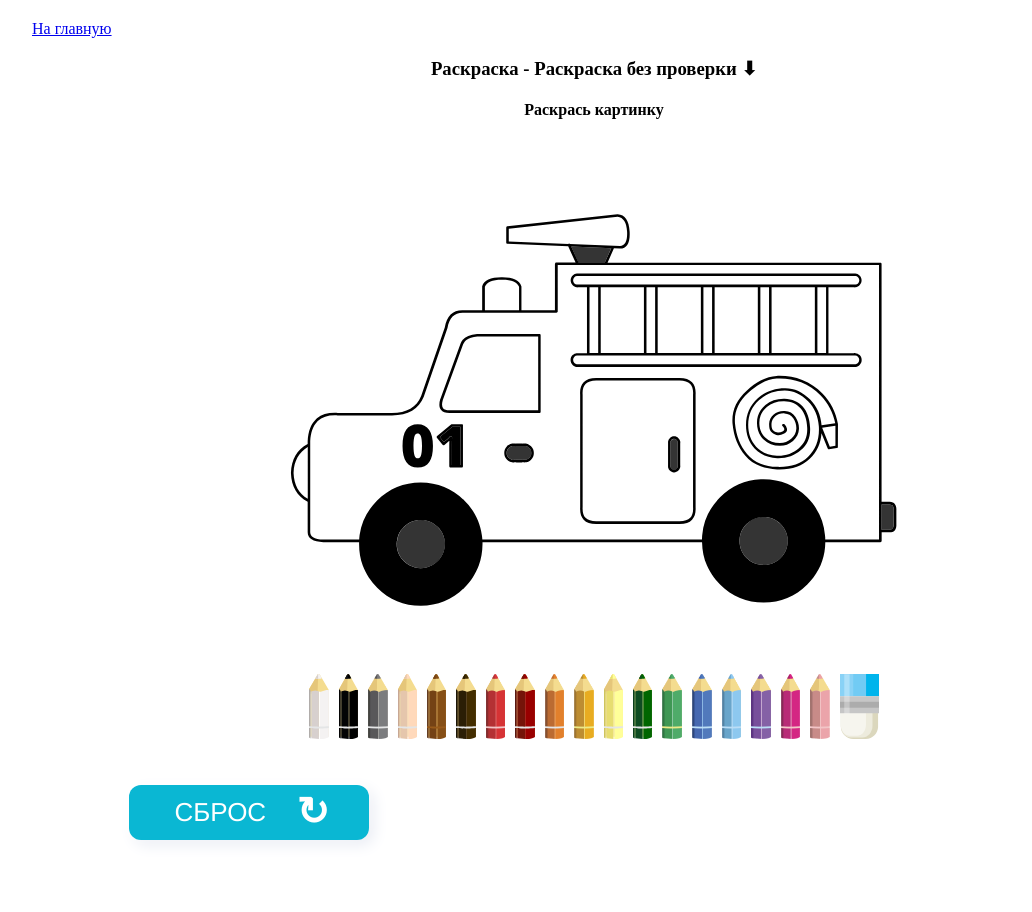
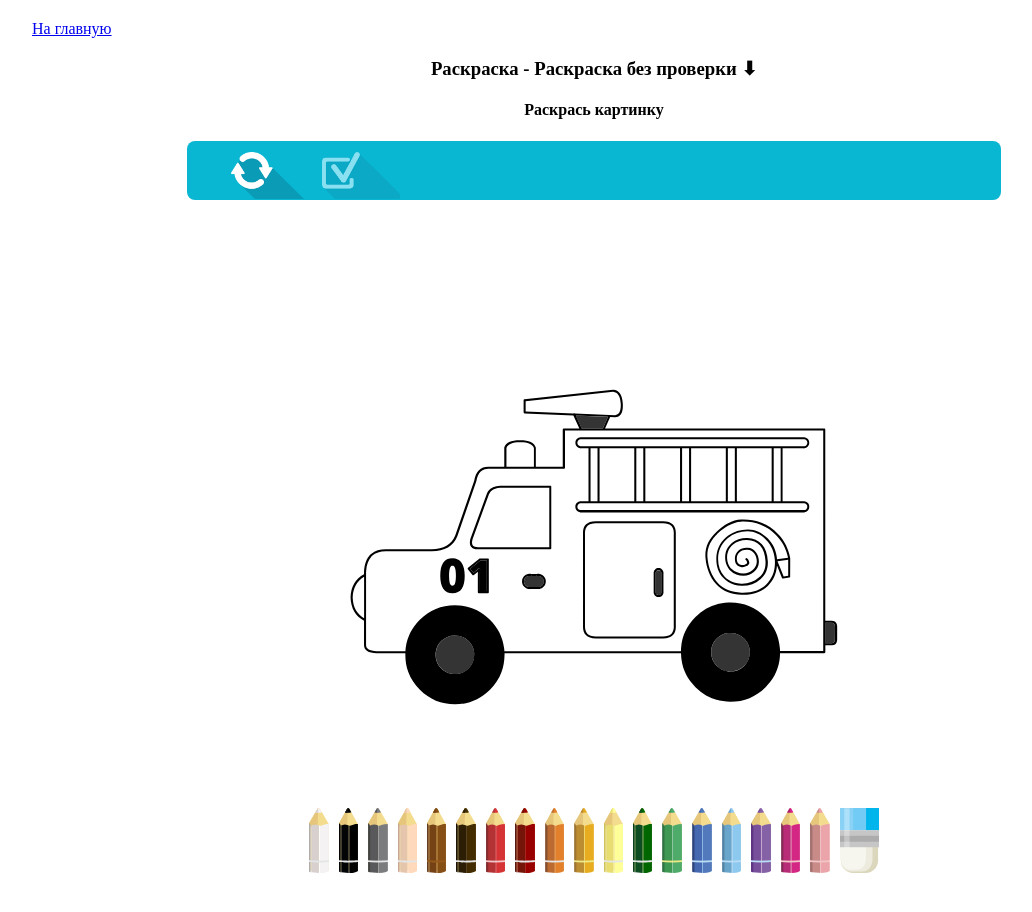
Before and after one commit to chizzgar/universal_monoBrowStand, a plain HTML site: page coloringBook/coloringBook_1/coloringBook_1.html in a window 1280 px wide. Shown: the whole page, without its empty margins (46-1078 px from the left). Drawn offline with Linux system fonts and the light colour scheme.

Commit message:
coloring book 1

```diff
--- a/coloringBook/coloringBook_1/coloringBook_1.html
+++ b/coloringBook/coloringBook_1/coloringBook_1.html
@@ -18,6 +18,14 @@
 
       <h3>Раскраска - Раскраска без проверки ⬇</h3>
       <h4>Раскрась картинку</h4>
+      <div class="temporary">
+        <div class="head">
+          <div class="drop"></div>
+          <div class="save"></div>
+          <div class="check_your"></div>
+          <div class="result"></div>
+        </div>
+        <div class="interakt_zadanie">
           <!-- в поле id указывается уникальный id для данного задания -->
           <div class="trainerTaskWrapper" id="coloringBook_1_task-1">
             <div class="coloringBook_1_coloringsWrapper">
@@ -136,6 +144,9 @@
             </div>
           </div>
         </div>
+      </div>
+      <!--  -->
+    </div>
 
     <!-- JS Scripts -->
 
--- a/coloringBook/coloringBook_1/js-data/coloringBook_1.js
+++ b/coloringBook/coloringBook_1/js-data/coloringBook_1.js
@@ -1,6 +1,9 @@
 import {
-  renderCheckPanel,
-  getCheckPanelElements,
+  // renderCheckPanel,
+  // getCheckPanelElements,
+  checkButton_classList_changer,
+  feedBackChanger,
+  getOldPanelLinks,
 } from "../../../_common_files/common_scripts.js";
 (() => {
   // это уникальный id для данного задания, который был присвоен в html
@@ -124,8 +127,9 @@ function createColoringBook_1_Markup(pencils, taskId) {
   const svgBox = taskWrapper.querySelector(".coloringBook_1_coloringImage");
 
   pencilsBox.insertAdjacentHTML("beforeend", createPencilsMarkup(pencils));
-  renderCheckPanel(taskWrapper, false);
-  const { btnReset } = getCheckPanelElements(taskWrapper);
+  // renderCheckPanel(taskWrapper, false);
+  // const { btnReset } = getCheckPanelElements(taskWrapper);
+  const { btnReset } = getOldPanelLinks(taskWrapper);
 
   pencilsBox.addEventListener("click", onPencilClick);
   svgBox.addEventListener("click", onSvgClick);
```
Also changed, not shown: examples.js (+9 -11 lines). Lines whose indentation alone changed are shown as unchanged.
